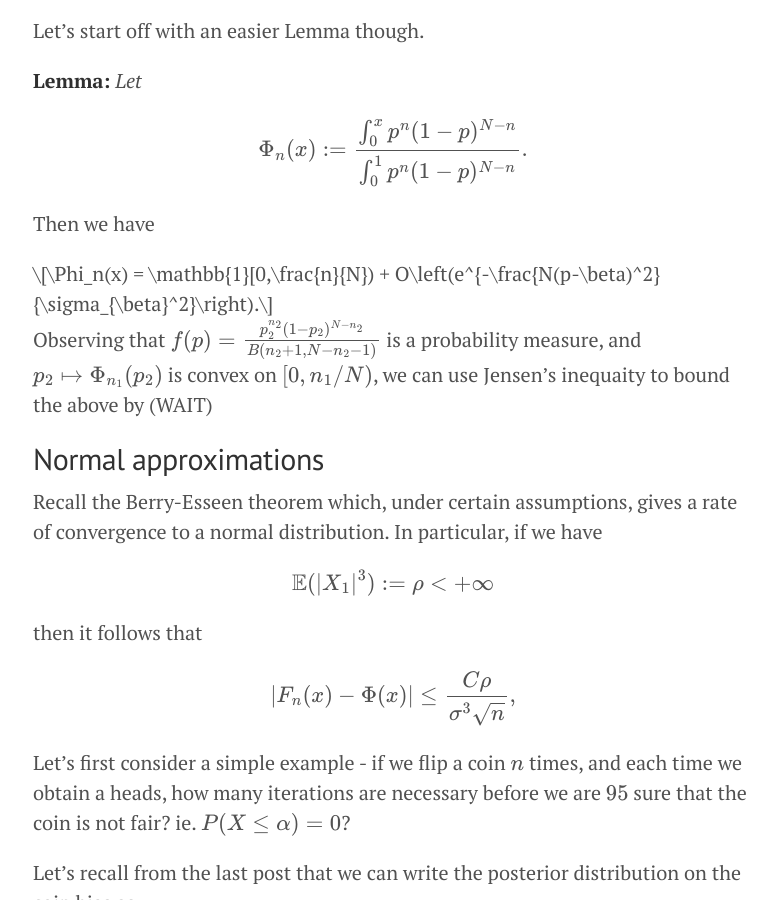
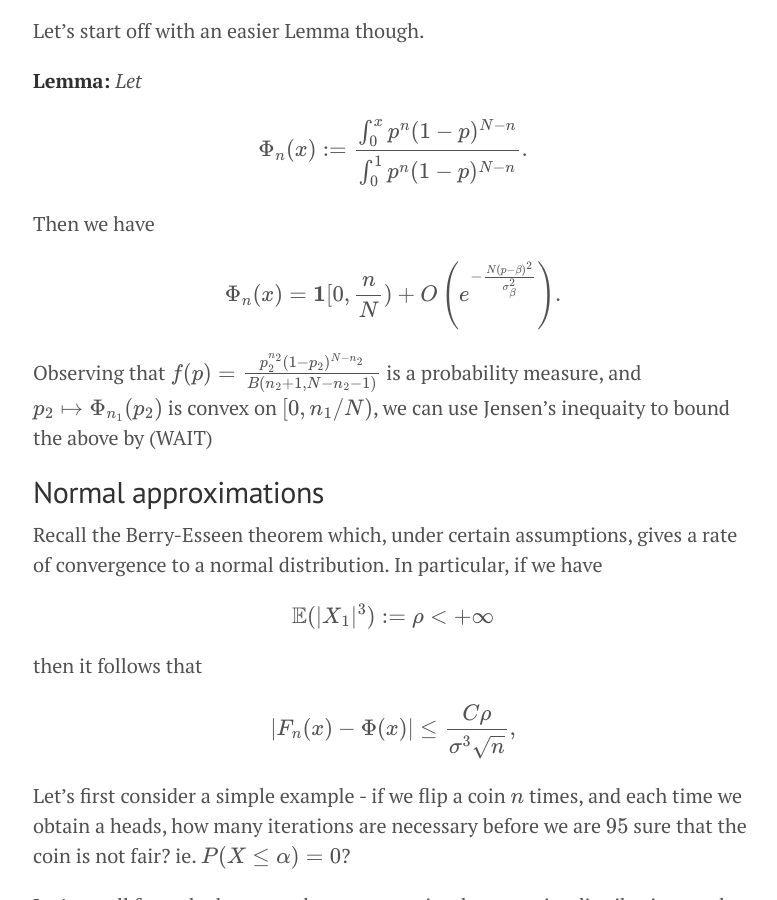
Before and after one commit to doriang102/doriang102.github.io, a Jekyll site: the page built from _posts/2017-06-10-hypothesis-testing-part-2-in-progress.md, in a window 1280 px wide and 900 px high, scrolled down 7566 px. Shown: the whole window, without its empty margins (247-1024 px from the left). Built offline with Jekyll 4.4.1, drawn with Linux system fonts in a browser that asks for light colours; our own code applies the rules of GitHub Pages for plain Markdown files; formulas are drawn with MathJax 3.

Commit message:
Update 2017-06-10-hypothesis-testing-part-2-in-progress.md

```diff
--- a/_posts/2017-06-10-hypothesis-testing-part-2-in-progress.md
+++ b/_posts/2017-06-10-hypothesis-testing-part-2-in-progress.md
@@ -227,7 +227,7 @@ $$ \Phi_n(x) := \frac{\int_0^x p^n (1-p)^{N-n}}{\int_0^1 p^n (1-p)^{N-n}}. $$
 
 Then we have
 
-$$ \Phi_n(x) = \mathbb{1}[0,\frac{n}{N}) + O\left(e^{-\frac{N(p-\beta)^2}{\sigma_{\beta}^2}\right). $$
+$$ \Phi_n(x) = \mathbf{1}[0,\frac{n}{N}) + O\left(e^{-\frac{N(p-\beta)^2}{\sigma_{\beta}^2}}\right). $$
 
 
 Observing that $$f(p) = \frac{p_2^{n_2} (1-p_2)^{N-n_2}}{B(n_2+1,N-n_2-1)}$$ is a probability measure, and $$ p_2 \mapsto \Phi_{n_1} (p_2)$$ is convex on $$[0,n_1/N)$$, we can use Jensen's inequaity to bound the above by (WAIT)
```
